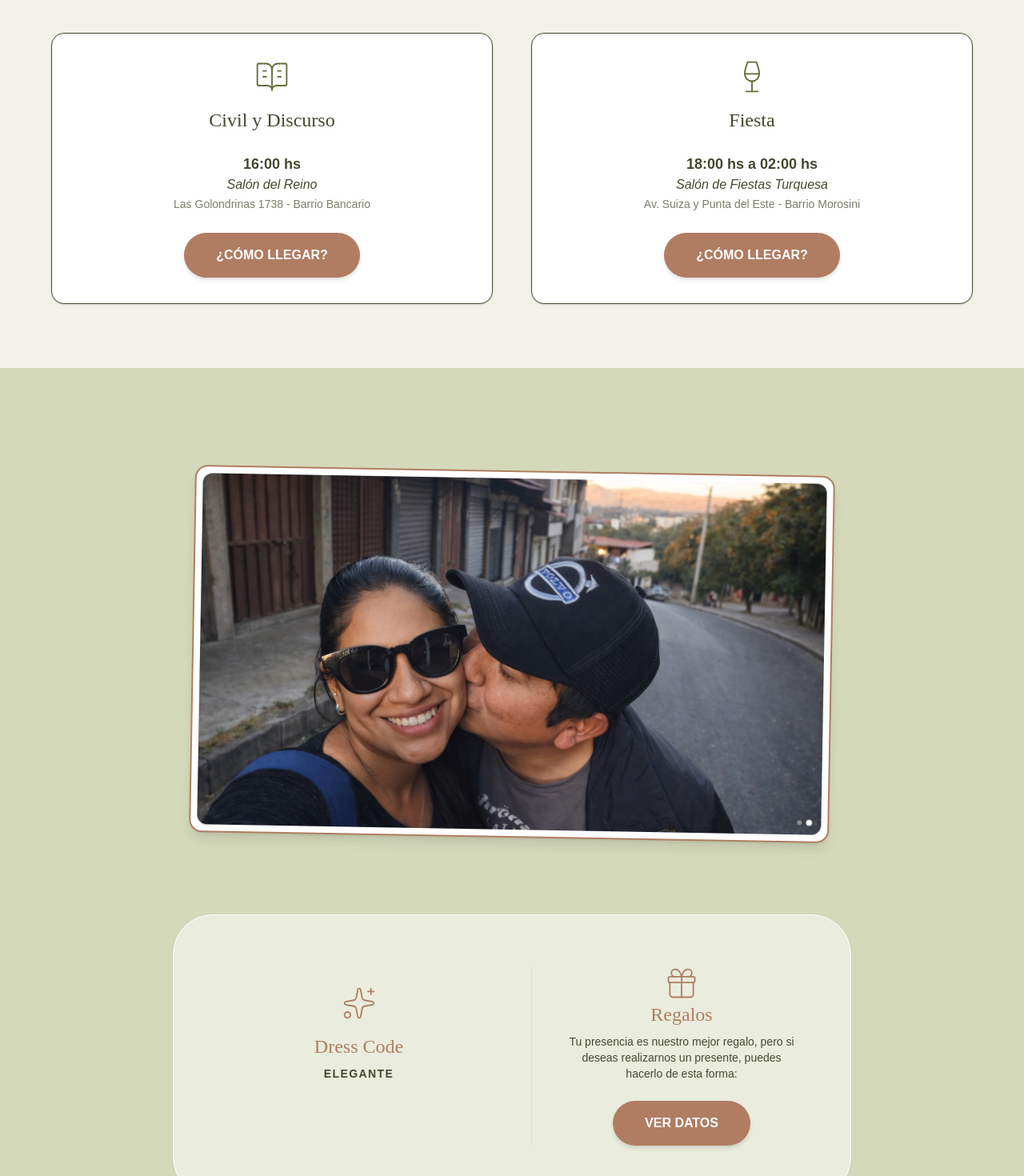
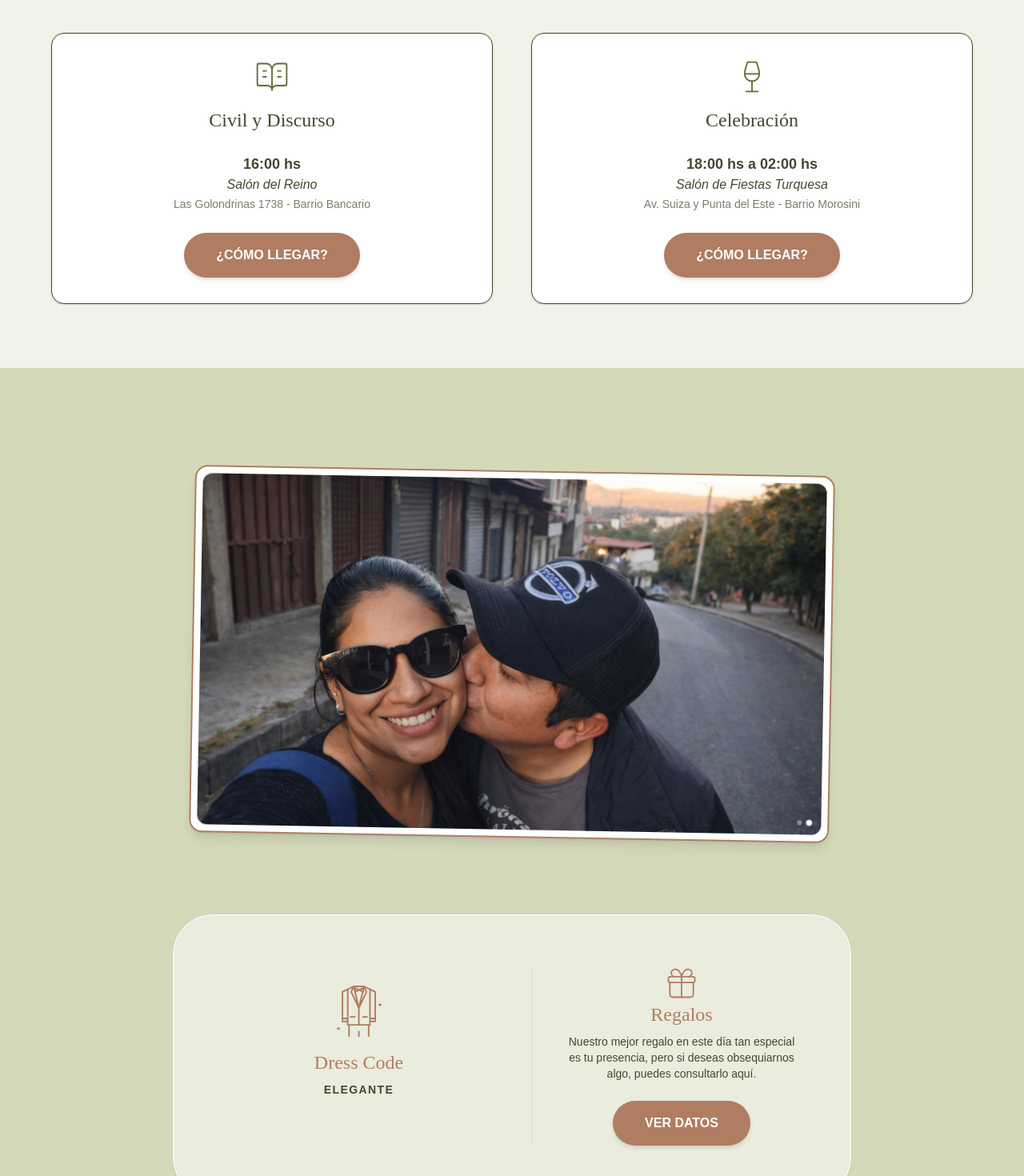
Before and after one commit to CactusEme/boda-pabloyro, a React (Vite) app: page / in a window 1280 px wide. Shown: the part 1980-3450 px from the top of the page at 80% size. Built offline with nearby package versions, Linux system fonts and the light colour scheme.

Commit message:
modificaciones minimas

```diff
--- a/src/App.jsx
+++ b/src/App.jsx
@@ -58,7 +58,7 @@ function App() {
             icon={<BookOpenText size={44} strokeWidth={1} className="text-boda-oliva-oscuro" />}
           />
           <EventCard
-            title="Fiesta"
+            title="Celebración"
             time="18:00 hs a 02:00 hs"
             location="Salón de Fiestas Turquesa"
             address="Av. Suiza y Punta del Este - Barrio Morosini"
--- a/src/components/DressCode.jsx
+++ b/src/components/DressCode.jsx
@@ -1,13 +1,39 @@
-import { Sparkles } from 'lucide-react';
+/* src/components/DressCode.jsx */
+
+const SuitIcon = ({ className }) => (
+  <svg
+    className={className}
+    viewBox="0 0 512 512"
+    fill="currentColor" /* Esto hace que use el color de la clase de Tailwind */
+    xmlns="http://www.w3.org/2000/svg"
+  >
+    <g>
+      <polygon points="55.893,417.181 48.231,424.844 40.488,417.101 29.571,428.017 48.231,446.676 66.809,428.097" />
+    </g>
+    <g>
+      <polygon points="471.514,178.174 463.849,185.837 456.108,178.094 445.191,189.01 463.849,207.669 482.429,189.089" />
+    </g>
+    <g>
+      <path d="M367.133,29.999L308.948,1.251c-0.588-0.291-1.199-0.509-1.821-0.658C306.167,0.221,305.141,0,304.072,0h-0.627h-101.75 h-0.625c-1.066,0-2.09,0.22-3.049,0.592c-0.622,0.147-1.231,0.364-1.817,0.655l-58.198,28.752L80.893,57.894v307.75h52.834v35.118 h12.981V512h15.437V400.761h180.851V512h15.437V400.761h12.981v-35.118h52.834V57.894L367.133,29.999z M133.727,350.206H96.33 v-14.654h37.397V350.206z M133.727,320.115H96.33V67.534l37.397-18.265V320.115z M302.571,75.414V49.08l4.053-16.795 l13.331,31.513l-42.476,89.265l19.426-80.502L302.571,75.414z M286.462,50.026l-12.069-6.073l12.741-5.377v8.666L286.462,50.026z M294.809,15.437l-0.845,3.5L256,34.96l-45.6-19.246l-0.067-0.277H294.809z M237.608,43.953l-12.741,6.412V38.576L237.608,43.953z M198.518,32.289l29.144,120.77L185.19,63.799L198.518,32.289z M244.853,385.322h-95.689v-19.679V41.704l36.169-17.869 L168.271,64.17l76.582,160.943V385.322z M223.141,68.513L256,51.978l26.743,13.457l-30.172,125.036L223.141,68.513z M260.289,385.323V225.114L336.872,64.17l-17.061-40.333l36.165,17.867v323.939v19.68H260.289z M408.812,350.206h-37.397v-14.654 h37.397V350.206z M408.812,320.115h-37.397V49.268l37.397,18.265V320.115z" />
+    </g>
+    <rect x="164.241" y="305.42" width="54.132" height="15.437" />
+    <rect x="286.771" y="305.42" width="54.132" height="15.437" />
+    <rect x="244.854" y="452.515" width="15.437" height="59.479" />
+  </svg>
+);
 
 const DressCode = () => {
   return (
     <div className="text-center p-6 flex flex-col items-center">
-      <div className="text-boda-terracota mb-4">
-        <Sparkles size={44} strokeWidth={1} className="text-boda-terracota" />
+      <div className="mb-4">
+        {/* Aquí aplicamos el color terracota directamente al componente SVG */}
+        <SuitIcon className="w-16 h-16 text-boda-terracota" />
       </div>
+
       <h3 className="font-serif text-2xl mb-2 text-boda-terracota">Dress Code</h3>
+
       <p className="font-bold uppercase tracking-widest text-sm mb-2">Elegante</p>
+
     </div>
   );
 };
--- a/src/components/GiftSection.jsx
+++ b/src/components/GiftSection.jsx
@@ -13,7 +13,7 @@ const GiftSection = () => {
 
       <h3 className="font-serif text-2xl mb-2 text-boda-terracota">Regalos</h3>
       <p className="max-w-xs mx-auto text-sm mb-6 text-boda-texto">
-        Tu presencia es nuestro mejor regalo, pero si deseas realizarnos un presente, puedes hacerlo de esta forma:
+        Nuestro mejor regalo en este día tan especial es tu presencia, pero si deseas obsequiarnos algo, puedes consultarlo aquí.
       </p>
 
       <PrimaryButton
--- a/src/components/PhotoAlbum.jsx
+++ b/src/components/PhotoAlbum.jsx
@@ -12,7 +12,7 @@ const PhotoAlbum = () => {
       <h3 className="font-serif text-3xl mb-4 text-boda-verde">Álbum de Fotos Compartido</h3>
 
       <p className="mb-8 italic text-boda-texto max-w-md">
-        "Queremos vivir este día a través de sus ojos. ¡Ayúdanos a capturar cada momento subiendo tus fotos aquí!"
+        "Te invitamos a compartir en este álbum las fotos de recuerdo que desees y también aquellas que tomes durante nuestra boda."
       </p>
 
       <PrimaryButton
```
Also changed, not shown: src/assets/suit.svg (added).
